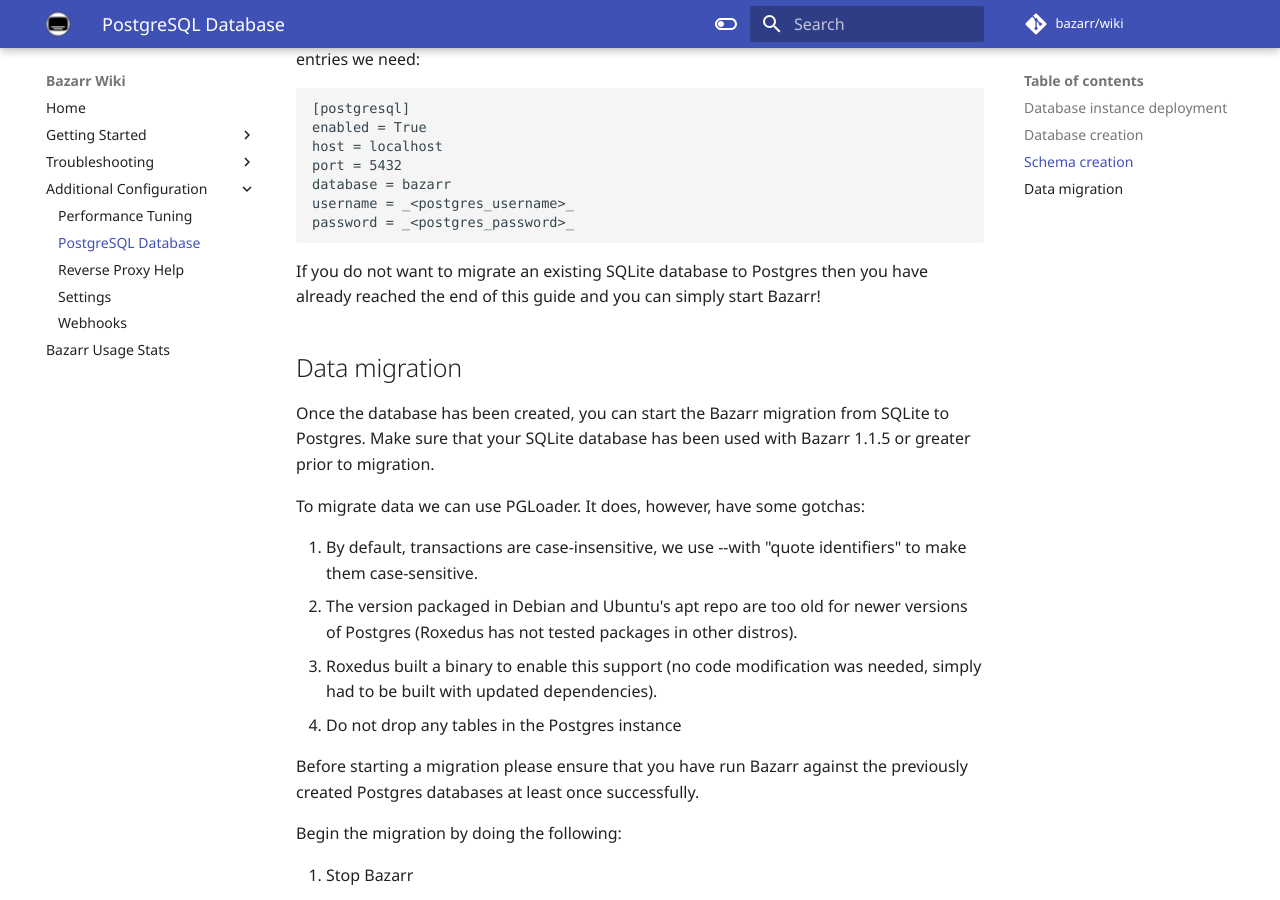
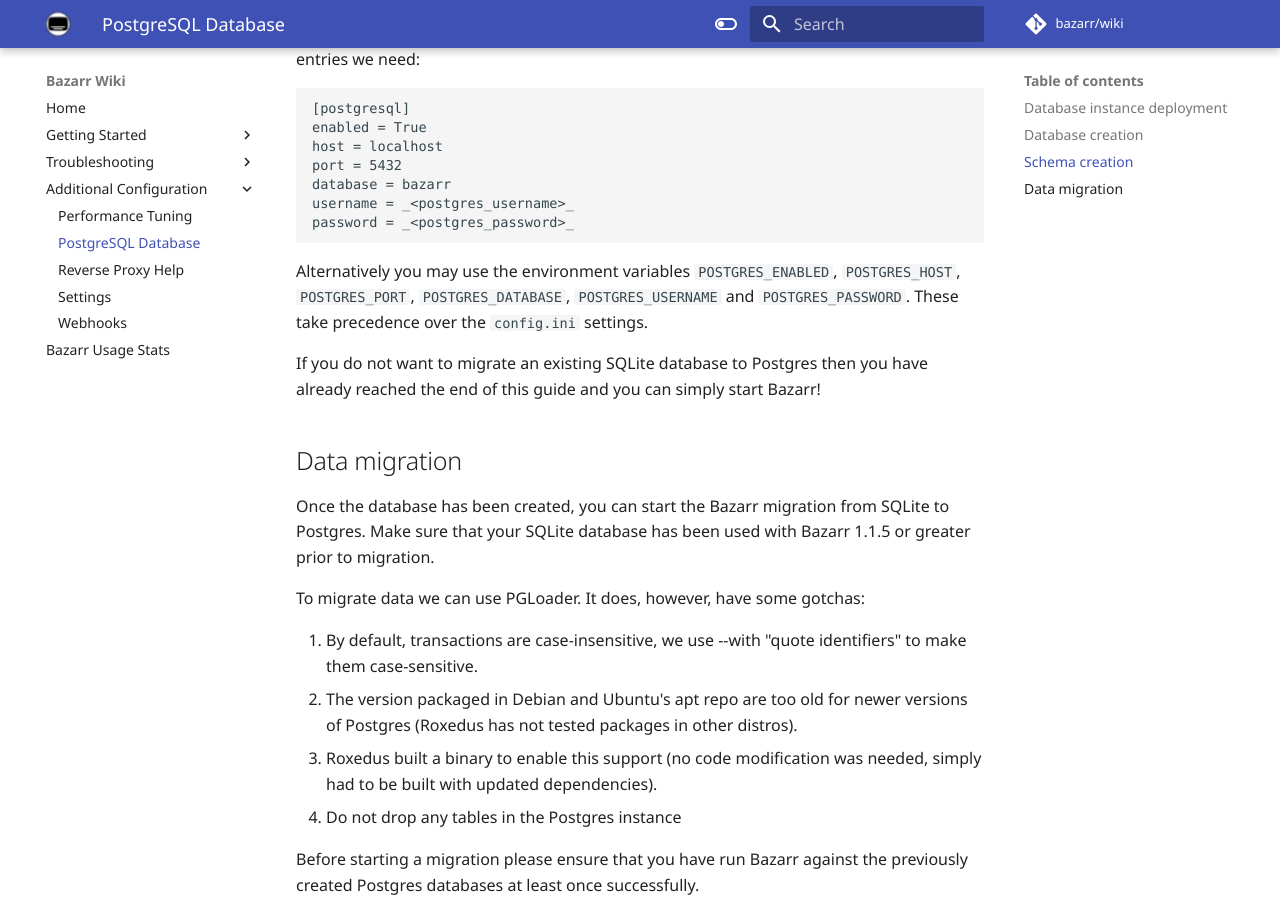
Before and after one commit to bazarr/wiki, an MkDocs documentation site: the page built from docs/Additional-Configuration/PostgreSQL-Database.md, in a window 1280 px wide and 900 px high, scrolled down 880 px. Built offline with MkDocs 1.6.1 and Material for MkDocs 9.7.7, drawn with Linux system fonts in a browser that asks for light colours; some web fonts are replaced; comment, search, counter and statistics services are not loaded.

Commit message:
Add docs around using POSTGRES env vars

````diff
--- a/docs/Additional-Configuration/PostgreSQL-Database.md
+++ b/docs/Additional-Configuration/PostgreSQL-Database.md
@@ -39,6 +39,8 @@ database = bazarr
 username = _<postgres_username>_
 password = _<postgres_password>_
 ```
+
+Alternatively you may use the environment variables `POSTGRES_ENABLED`, `POSTGRES_HOST`, `POSTGRES_PORT`, `POSTGRES_DATABASE`, `POSTGRES_USERNAME` and `POSTGRES_PASSWORD`. These take precedence over the `config.ini` settings.
 
 If you do not want to migrate an existing SQLite database to Postgres then you have already reached the end of this guide and you can simply start Bazarr!
 
````
